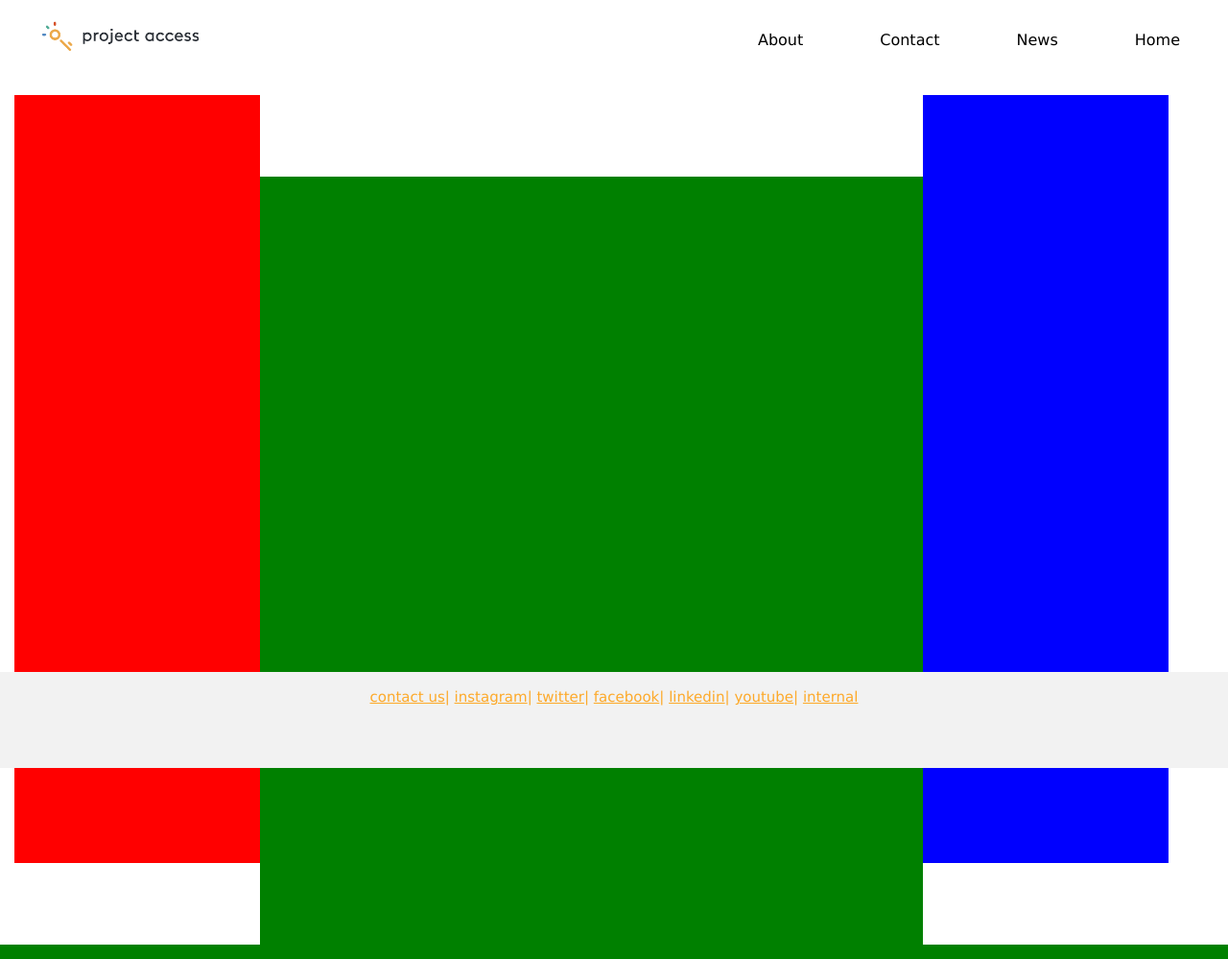
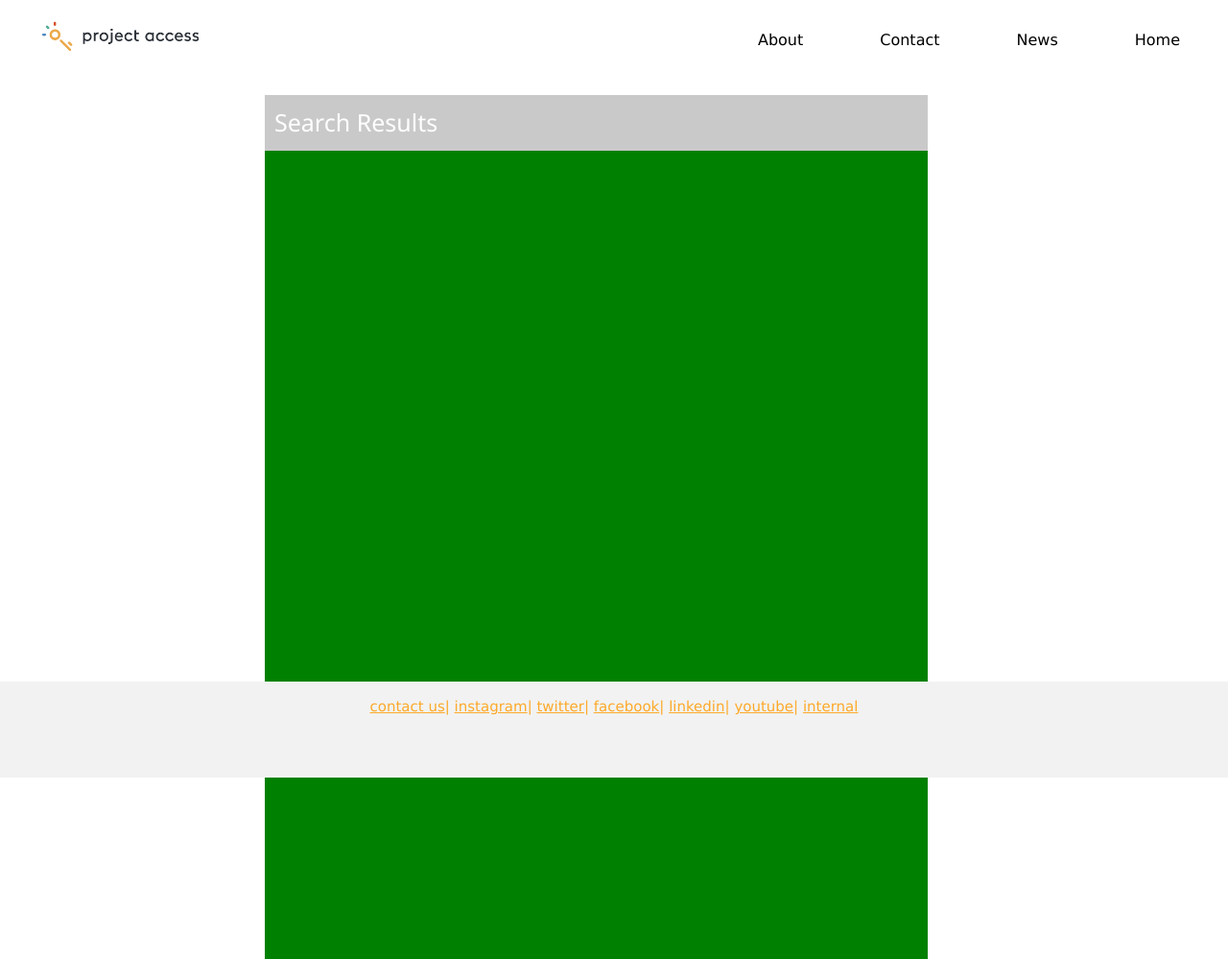
Before and after one commit to Lon19/team-9, a PHP site: page /output.html in a window 1280 px wide. Shown: the whole page at 96% size. Run offline with PHP 8.4, Linux system fonts and the light colour scheme.

Commit message:
fixed sticky

```diff
--- a/ProjectAccess/ProjectAccess.html
+++ b/ProjectAccess/ProjectAccess.html
@@ -45,6 +45,5 @@
       <a href="https://projectaccess.org/internal">internal</a>
     </p>
   </div>
-
 </body>
 </html>
--- a/ProjectAccess/css.css
+++ b/ProjectAccess/css.css
@@ -70,9 +70,10 @@ body {
   }
 
   .footer {
-    position: fixed;
+    position: absolute;
     left: 0;
     bottom: 0;
+    margin-bottom: -10px;
     height: 100px;
     width: 100%;
     background-color: #f2f2f2;
@@ -97,14 +98,27 @@ body {
     width:20%;
     min-height:800px;
     float:left;
-    background-color:red;
+    background-color:white;
 }
 #two {
-    margin-top: 100px;
+    margin-top: 15px;
+    margin-left:  5px;
     width:54%;
-    min-height:800px;
+    min-height:900px;
     float:left;
     background-color: green;
+}
+#twoone {
+  width:100%;
+  padding-left: 10px;
+  min-height:40px;
+  float:left;
+  background-color:#c9c9c9;
+}
+
+#twoone h2{
+  color:  white;
+  font-size:25px;
 }
 #three {
     margin-right: 13px;
@@ -112,7 +126,7 @@ body {
     width:20%;
     min-height:800px;
     float:left;
-    background-color:blue;
+    background-color: white;
 }
 
   @media screen and (max-width: 600px) {
--- a/ProjectAccess/output.html
+++ b/ProjectAccess/output.html
@@ -22,7 +22,11 @@
 
 <div id="container">
         <div id="one"></div>
-        <div id="two"></div>
+        <div id="two">
+            <div id="twoone">
+                <h2>   Search Results</h2>
+            </div>
+        </div>
         <div id="three"></div>
     </div>
 
```
